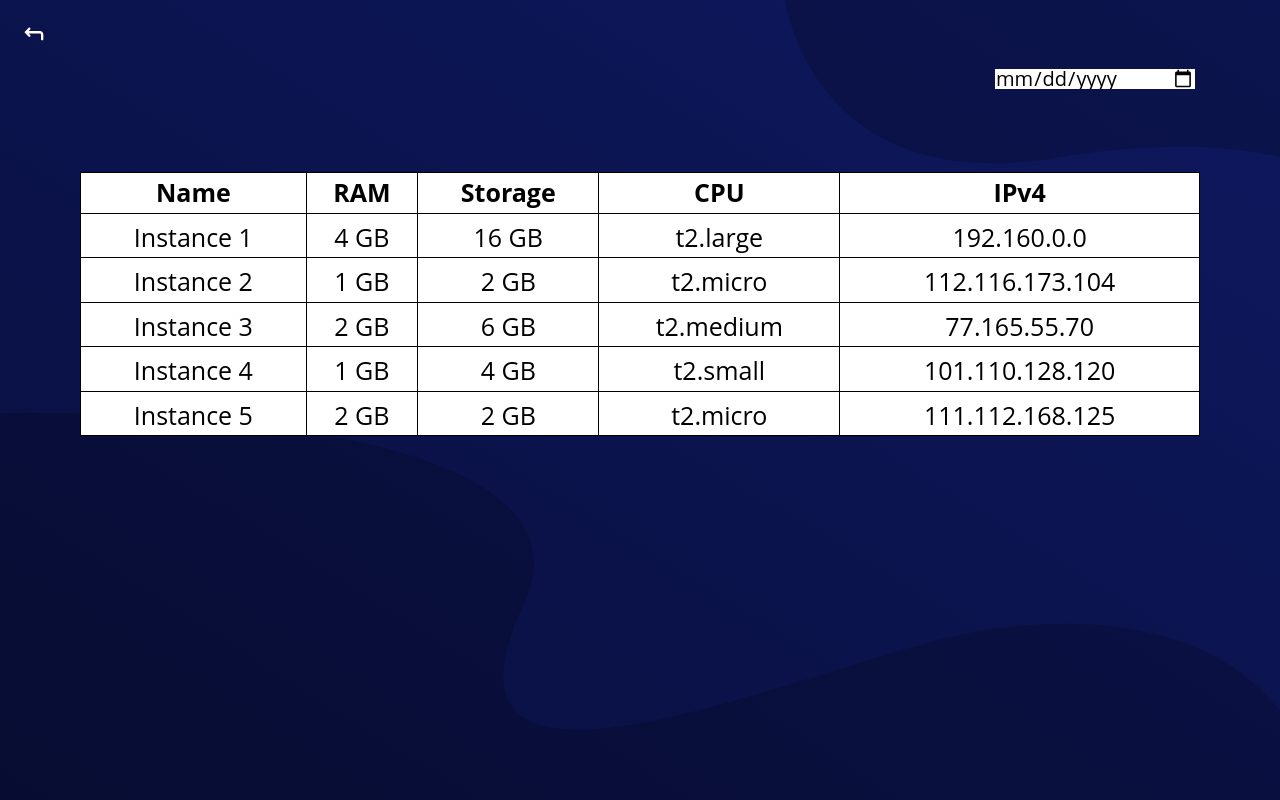
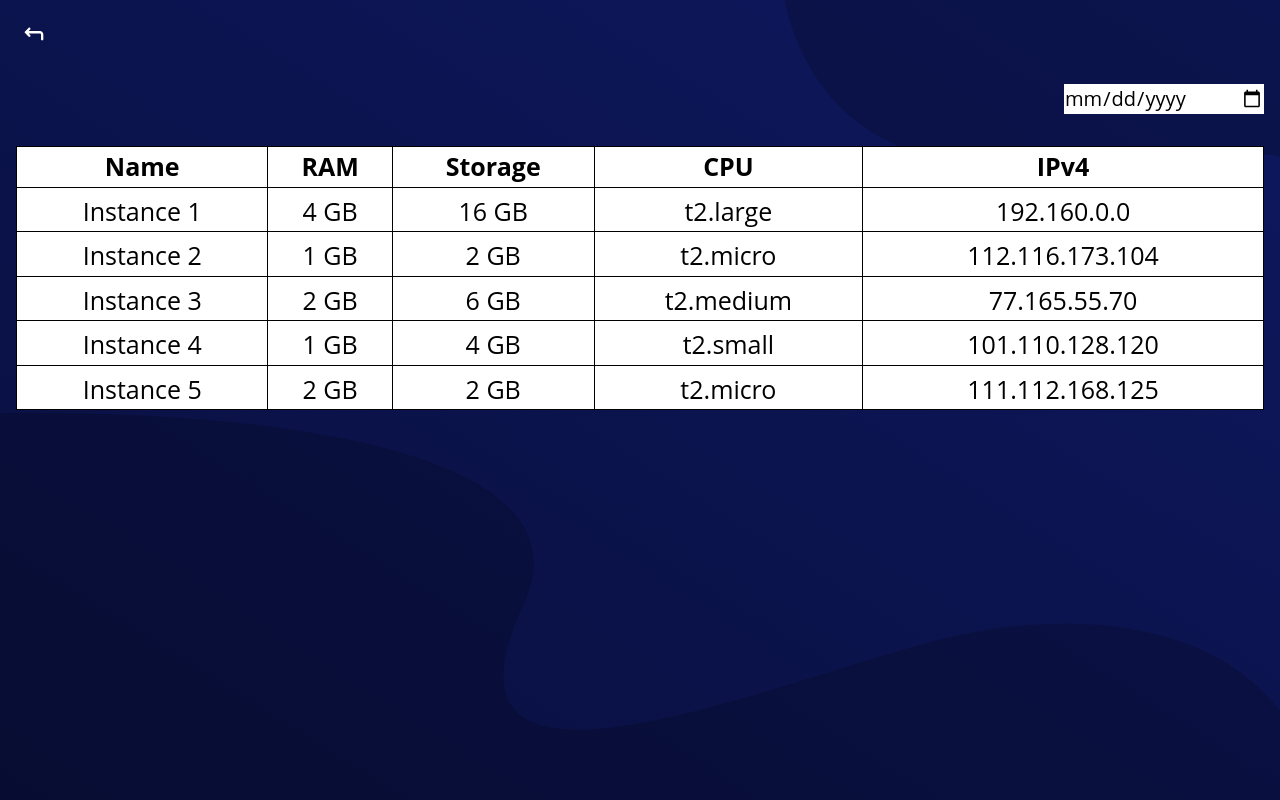
Before and after one commit to The-Varieties/ciso-front-end, a React (Create React App) app: page /database-page in a window 1280 px wide. Built offline with nearby package versions, Linux system fonts and the light colour scheme.

Commit message:
fix-date picker

```diff
--- a/src/components/database/index.css
+++ b/src/components/database/index.css
@@ -2,7 +2,7 @@
   display: flex;
   flex-direction: column;
   gap: 6px;
-  padding: 5rem;
+  padding: 1rem;
 }
 
 .db-table {
@@ -25,11 +25,13 @@ td{
 
 .date-picker{
   text-align: right;
-  margin-right: 85px;
+  padding: 1rem;
+  gap: 6px;
+  width: 100%;
 }
 
 .date-picker input{
-  height: 20px;
+  height: 30px;
   width: 200px;
   font-size: 20px;
 }
```
